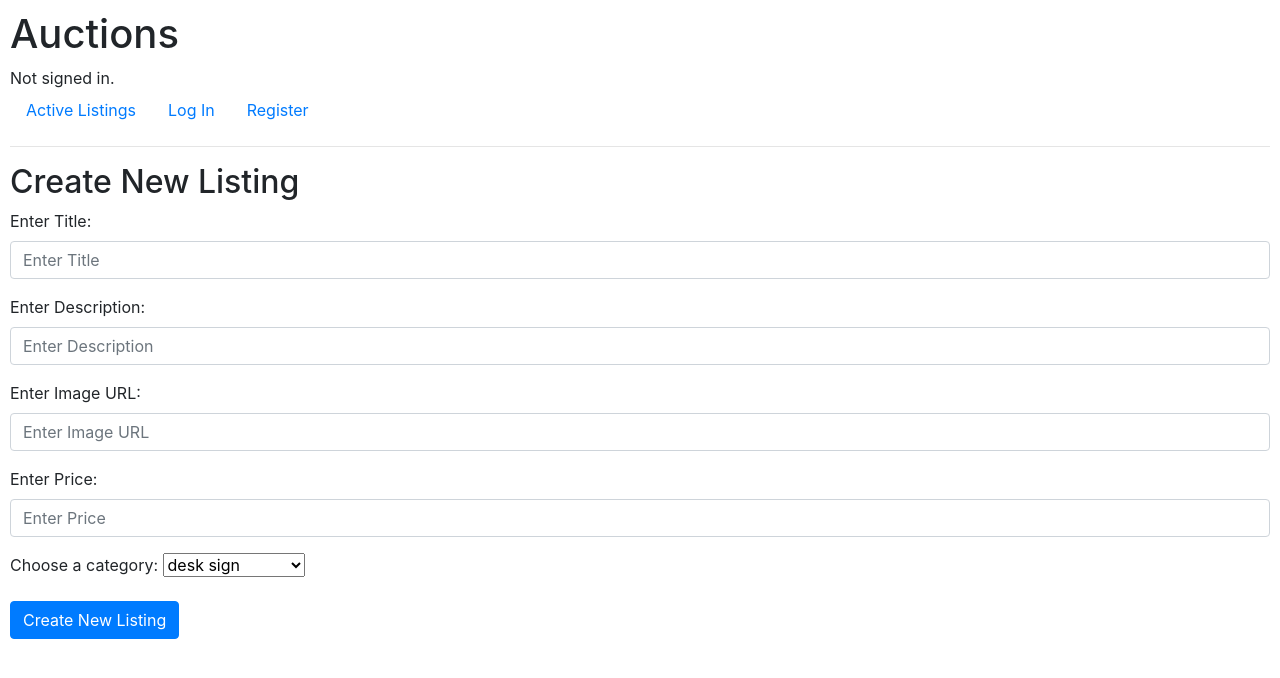
After one commit to hossein-amirabdollahi/project-like-ebay, a Django app: page /create in a window 1280 px wide. The commit adds this page. Shown: the top 678 px of the page. Run offline with Django 3.2, Linux system fonts and the light colour scheme; data comes from the database, SQL or seed files in the repository; both versions use the stored data as it was after the commit; some libraries are stand-ins or nearby versions.

Commit message:
add Listing on index

```diff
--- a/auctions/models.py
+++ b/auctions/models.py
@@ -8,6 +8,9 @@ class User(AbstractUser):
 class Category(models.Model):
     categoryName = models.CharField(max_length=50)
 
+    def __str__(self):
+        return self.categoryName
+
 class Listing(models.Model):
     title = models.CharField(max_length=30)
     description = models.CharField(max_length=300)
@@ -16,3 +19,6 @@ class Listing(models.Model):
     isActive = models.BooleanField(default=True)
     owner = models.ForeignKey(User, on_delete=models.CASCADE, blank=True, null=True, related_name="user")
     category = models.ForeignKey(Category, on_delete=models.CASCADE, blank=True, null=True, related_name="category")
+
+    def __str__(self):
+        return self.title
--- /dev/null
+++ b/auctions/templates/auctions/create.html
@@ -0,0 +1,35 @@
+{% extends "auctions/layout.html" %}
+
+{% block body %}
+    <h2>Create New Listing</h2>
+
+    <form action="{% url 'create' %}" method="POST">
+        {% csrf_token %}
+        <div class="form-group">
+            <label for="title">Enter Title:</label>
+            <input type="text" name="title" class="form-control" id="title" placeholder="Enter Title">
+        </div>
+        <div class="form-group">
+            <label for="description">Enter Description:</label>
+            <input type="text" name="description" class="form-control" id="description" placeholder="Enter Description">
+        </div>
+        <div class="form-group">
+            <label for="imageurl">Enter Image URL:</label>
+            <input type="text" name="imageurl" class="form-control" id="imageurl" placeholder="Enter Image URL">
+        </div>
+        <div class="form-group">
+            <label for="price">Enter Price:</label>
+            <input type="number" name="price" class="form-control" id="price" placeholder="Enter Price">
+        </div>
+        <div class="form-group">
+            <label for="category">Choose a category:</label>
+
+            <select name="category" id="category">
+                {% for the_category in categories %}
+                <option value="{{ the_category }}">{{ the_category }}</option>
+                {% endfor %}
+            </select>
+        </div>
+        <button type="submit" class="btn btn-primary">Create New Listing</button>
+    </form>
+{% endblock %}
--- a/auctions/templates/auctions/layout.html
+++ b/auctions/templates/auctions/layout.html
@@ -24,6 +24,9 @@
                 <li class="nav-item">
                     <a class="nav-link" href="{% url 'logout' %}">Log Out</a>
                 </li>
+                <li class="nav-item">
+                    <a class="nav-link" href="{% url 'create' %}">Create Listing</a>
+                </li>
             {% else %}
                 <li class="nav-item">
                     <a class="nav-link" href="{% url 'login' %}">Log In</a>
--- a/auctions/urls.py
+++ b/auctions/urls.py
@@ -6,5 +6,6 @@ urlpatterns = [
     path("", views.index, name="index"),
     path("login", views.login_view, name="login"),
     path("logout", views.logout_view, name="logout"),
-    path("register", views.register, name="register")
+    path("register", views.register, name="register"),
+    path("create", views.createListing, name="create"),
 ]
--- a/auctions/views.py
+++ b/auctions/views.py
@@ -4,12 +4,51 @@ from django.http import HttpResponse, HttpResponseRedirect
 from django.shortcuts import render
 from django.urls import reverse
 
-from .models import User
+from .models import User, Category, Listing
 
 
 def index(request):
-    return render(request, "auctions/index.html")
+    activeListings = Listing.objects.filter(isActive=True)
+    return render(request, "auctions/index.html",{
+        "Listings": activeListings
+    })
 
+
+def createListing(request):
+    if request.method == "GET":
+        allCategories = Category.objects.all()
+        return render(request, "auctions/create.html", {
+            "categories": allCategories
+        })
+    else:
+        # Get the date from the form
+        title = request.POST["title"]
+        description = request.POST["description"]
+        imageurl = request.POST["imageurl"]
+        price = request.POST["price"]
+        category = request.POST["category"]
+
+        # who is the user
+        currentUser = request.user
+
+        # Get all content about the particular category
+        categoryData = Category.objects.get(categoryName=category)
+
+        # Create a new listing object
+        newListing = Listing(
+            title = title,
+            description = description,
+            imageUrl = imageurl,
+            price = float(price),
+            category = categoryData,
+            owner = currentUser
+        )
+
+        # Insert the object in our database
+        newListing.save()
+
+        # Redirect to index page
+        return HttpResponseRedirect(reverse(index))
 
 def login_view(request):
     if request.method == "POST":
```
Also changed, not shown: auctions/templates/auctions/index.html (+12 -2 lines), db.sqlite3.
